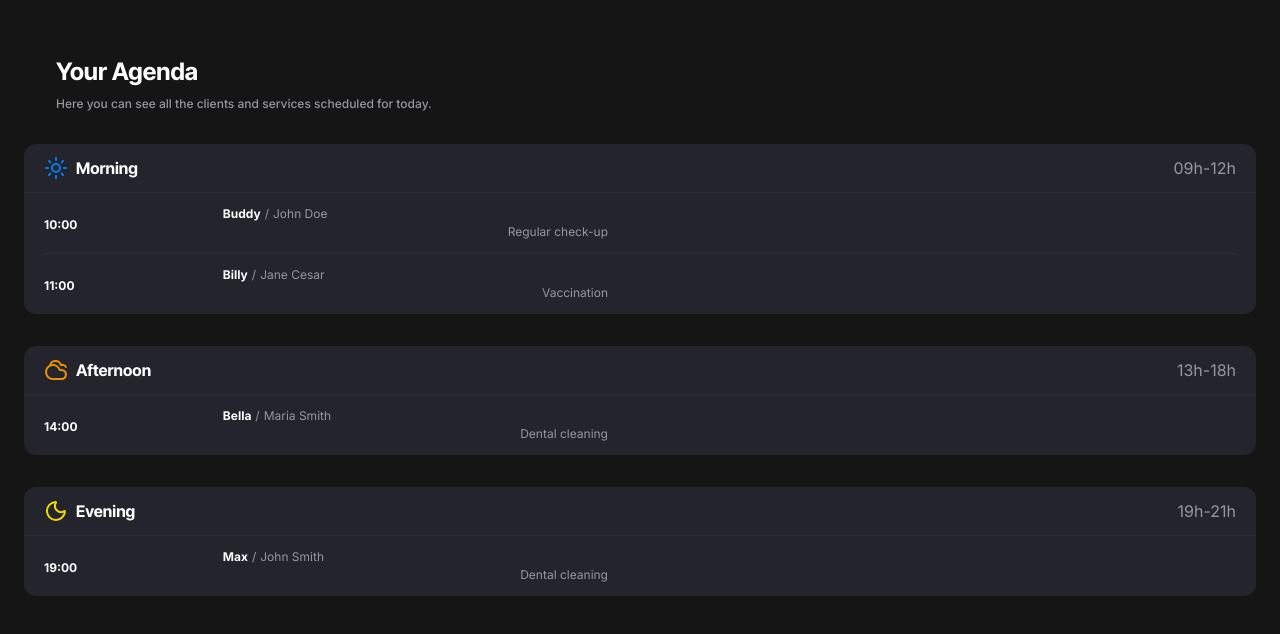
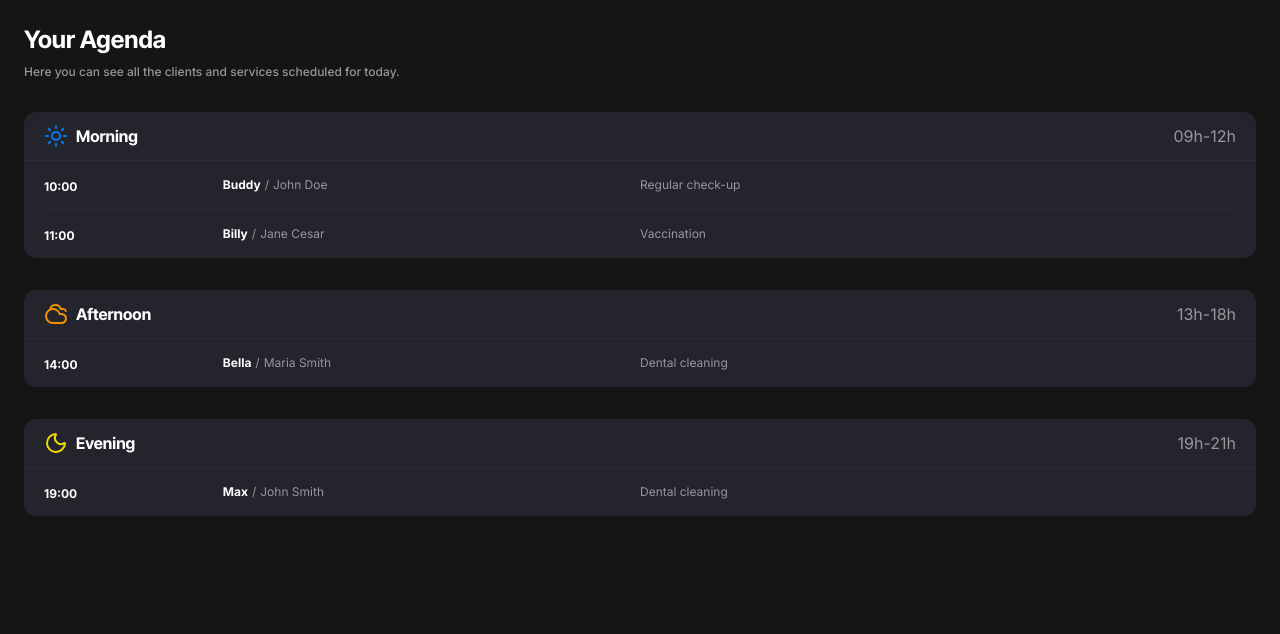
Before and after one commit to carloswimmer/pet-shop, a Next.js app: page / in a window 1280 px wide. Shown: the top 634 px of the page. Built offline with nearby package versions, Linux system fonts and the light colour scheme.

Commit message:
Improve page layout

```diff
--- a/src/app/page.tsx
+++ b/src/app/page.tsx
@@ -1,11 +1,15 @@
 import { PeriodSection } from '@/components/period-section';
+import { prisma } from '@/lib/prisma';
 import { APPOINTMENTS_MOCK_DATA, groupAppointmentsByPeriod } from '@/utils';
 
-export default function Home() {
+export default async function Home() {
+  // const appointment = await prisma.appointment.findMany();
+  // console.log(appointment);
+
   const periods = groupAppointmentsByPeriod(APPOINTMENTS_MOCK_DATA);
   return (
     <div className='bg-background-primary p-6'>
-      <div className='flex items-center justify-between md:m-8'>
+      <div className='flex items-center justify-between mb-8'>
         <div>
           <h1 className='text-title text-content-primary mb-2'>Your Agenda</h1>
           <p className='text-paragraph-small text-content-secondary'>
--- a/src/components/appointment-card/appointment-card.tsx
+++ b/src/components/appointment-card/appointment-card.tsx
@@ -35,12 +35,12 @@ export const AppointmentCard = ({
             {appointment.tutorName}
           </span>
         </div>
+      </div>
 
-        <div className='text-left pr-4 md:mt-0 col-span-2 md:col-span-1 flex justify-end items-center gap-2'>
-          <span className='text-paragraph-small-size text-content-secondary'>
-            {appointment.description}
-          </span>
-        </div>
+      <div className='text-left pr-4 hidden md:flex mt-1 md:mt-0 col-span-2 md:col-span-1 items-center gap-2'>
+        <span className='text-paragraph-small-size text-content-secondary'>
+          {appointment.description}
+        </span>
       </div>
     </div>
   );
--- a/src/components/period-section/period-section.tsx
+++ b/src/components/period-section/period-section.tsx
@@ -41,7 +41,7 @@ export const PeriodSection = ({ period }: PeriodSectionProps) => {
           </div>
         </div>
       ) : (
-        <p>Nenhum agendamento para este período</p>
+        <p>No appointments for this period</p>
       )}
     </section>
   );
--- /dev/null
+++ b/src/lib/prisma.ts
@@ -0,0 +1,3 @@
+import { PrismaClient } from '@prisma/client';
+
+export const prisma = new PrismaClient();
```
